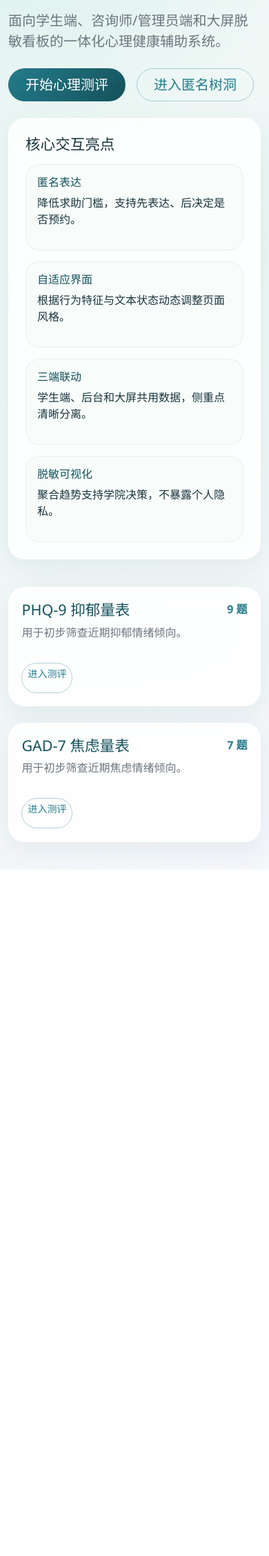
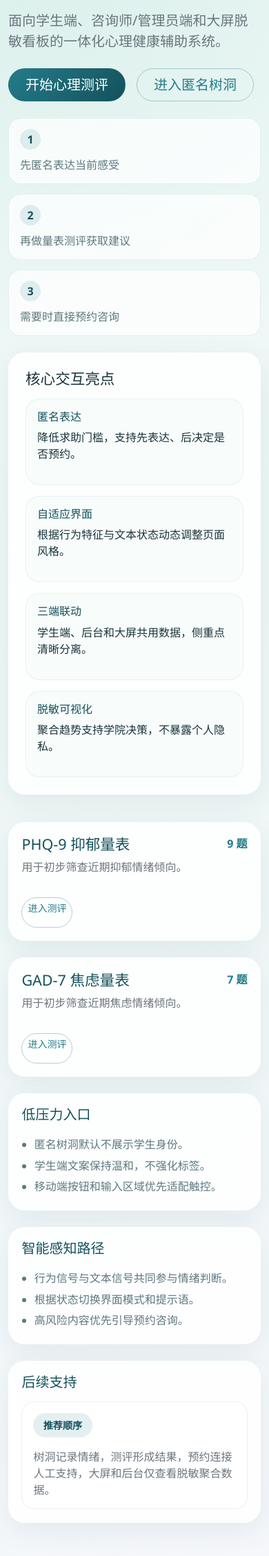
Before and after one commit to HarryPotterace/homework, a Flask app: page / in a window 390 px wide. Shown: the part 232-2488 px from the top of the page at 69% size. Before the commit the page ends 1491 px from the top, so only its background shows below. Run offline with Flask 3, Linux system fonts and the light colour scheme.

Commit message:
feat: polish student mobile experience

```diff
--- a/static/css/app.css
+++ b/static/css/app.css
@@ -34,6 +34,53 @@ body {
 
 .hero-shell {
   position: relative;
+}
+
+.journey-strip {
+  display: grid;
+  grid-template-columns: repeat(3, minmax(0, 1fr));
+  gap: 0.85rem;
+}
+
+.journey-step,
+.helper-panel,
+.checkpoint,
+.status-banner,
+.emotion-meter {
+  background: rgba(255, 255, 255, 0.72);
+  border: 1px solid rgba(36, 124, 138, 0.1);
+  border-radius: 18px;
+  padding: 0.95rem 1rem;
+}
+
+.journey-step strong {
+  display: inline-flex;
+  width: 1.9rem;
+  height: 1.9rem;
+  align-items: center;
+  justify-content: center;
+  border-radius: 999px;
+  background: rgba(36, 124, 138, 0.12);
+  color: var(--primary-deep);
+  margin-bottom: 0.6rem;
+}
+
+.journey-step span {
+  display: block;
+  color: var(--muted);
+  line-height: 1.5;
+}
+
+.soft-list {
+  margin: 0;
+  padding-left: 1.15rem;
+  color: var(--muted);
+  line-height: 1.9;
+}
+
+.remember-row {
+  display: grid;
+  gap: 0.5rem;
 }
 
 .soft-badge {
@@ -96,6 +143,28 @@ body {
 
 .result-card {
   background: linear-gradient(180deg, rgba(223, 243, 239, 0.95), rgba(255, 255, 255, 0.9));
+}
+
+.status-banner {
+  color: var(--primary-deep);
+}
+
+.emotion-meter__bar {
+  width: 100%;
+  height: 0.8rem;
+  border-radius: 999px;
+  background: rgba(36, 124, 138, 0.12);
+  overflow: hidden;
+  margin-bottom: 0.75rem;
+}
+
+.emotion-meter__fill {
+  display: block;
+  height: 100%;
+  width: 30%;
+  border-radius: inherit;
+  background: linear-gradient(90deg, #8ed5c7 0%, #247c8a 100%);
+  transition: width 0.35s ease;
 }
 
 .option-pill {
@@ -234,6 +303,10 @@ body {
     grid-template-columns: 1fr;
   }
 
+  .journey-strip {
+    grid-template-columns: 1fr;
+  }
+
   .schedule-card,
   .schedule-form {
     flex-direction: column;
--- a/templates/student/appointments.html
+++ b/templates/student/appointments.html
@@ -11,7 +11,7 @@
           <h1 class="h3 mb-0">心理咨询预约</h1>
           <span class="soft-badge">移动端友好布局</span>
         </div>
-        <div class="small text-secondary mb-3" id="schedule-status" data-schedule-api="{{ url_for('api.schedules') }}">
+        <div class="status-banner small text-secondary mb-3" id="schedule-status" data-schedule-api="{{ url_for('api.schedules') }}">
           页面加载后会异步校验当前预约时段状态。
         </div>
         <div class="vstack gap-3" id="schedule-list">
@@ -38,6 +38,10 @@
     <div class="col-lg-5">
       <div class="panel-card">
         <h2 class="h4 mb-3">我的预约</h2>
+        <div class="checkpoint mb-3">
+          <strong>预约说明</strong>
+          <p class="mb-0 text-secondary">测评结果达到中度及以上时，建议优先选择最近时段。预约成功后可在后台由咨询师进一步确认。</p>
+        </div>
         <div class="vstack gap-3">
           {% for item in appointments %}
           <div class="timeline-item">
--- a/templates/student/home.html
+++ b/templates/student/home.html
@@ -13,6 +13,20 @@
         <div class="d-flex flex-wrap gap-3 mt-4">
           <a class="btn btn-primary btn-lg rounded-pill px-4" href="{{ url_for('student.assessment') }}">开始心理测评</a>
           <a class="btn btn-outline-primary btn-lg rounded-pill px-4" href="{{ url_for('student.vent') }}">进入匿名树洞</a>
+        </div>
+        <div class="journey-strip mt-4">
+          <div class="journey-step">
+            <strong>1</strong>
+            <span>先匿名表达当前感受</span>
+          </div>
+          <div class="journey-step">
+            <strong>2</strong>
+            <span>再做量表测评获取建议</span>
+          </div>
+          <div class="journey-step">
+            <strong>3</strong>
+            <span>需要时直接预约咨询</span>
+          </div>
         </div>
       </div>
       <div class="col-lg-6">
@@ -68,4 +82,38 @@
     {% endfor %}
   </div>
 </section>
+
+<section class="container py-2 pb-4">
+  <div class="row g-4">
+    <div class="col-lg-4">
+      <div class="panel-card h-100">
+        <h2 class="h5 mb-3">低压力入口</h2>
+        <ul class="soft-list">
+          <li>匿名树洞默认不展示学生身份。</li>
+          <li>学生端文案保持温和，不强化标签。</li>
+          <li>移动端按钮和输入区域优先适配触控。</li>
+        </ul>
+      </div>
+    </div>
+    <div class="col-lg-4">
+      <div class="panel-card h-100">
+        <h2 class="h5 mb-3">智能感知路径</h2>
+        <ul class="soft-list">
+          <li>行为信号与文本信号共同参与情绪判断。</li>
+          <li>根据状态切换界面模式和提示语。</li>
+          <li>高风险内容优先引导预约咨询。</li>
+        </ul>
+      </div>
+    </div>
+    <div class="col-lg-4">
+      <div class="panel-card h-100">
+        <h2 class="h5 mb-3">后续支持</h2>
+        <div class="checkpoint">
+          <span class="soft-badge">推荐顺序</span>
+          <p class="mt-3 mb-0 text-secondary">树洞记录情绪，测评形成结果，预约连接人工支持，大屏和后台仅查看脱敏聚合数据。</p>
+        </div>
+      </div>
+    </div>
+  </div>
+</section>
 {% endblock %}
--- a/templates/student/register.html
+++ b/templates/student/register.html
@@ -28,6 +28,10 @@
           <div class="col-12">
             <label class="form-label">密码</label>
             <input class="form-control" type="password" name="password" minlength="8" required data-password-field="true">
+            <div class="helper-panel mt-3">
+              <strong>密码规则</strong>
+              <p class="mb-0 text-secondary">至少 8 位，同时包含字母和数字。前端会先做校验，后端再保存。</p>
+            </div>
           </div>
           <div class="col-12">
             <button class="btn btn-primary rounded-pill">提交注册</button>
```
Also changed, not shown: static/js/behavior.js (+22 -0 lines), templates/student/emotion.html (+10 -0 lines), templates/student/login.html (+7 -0 lines).
